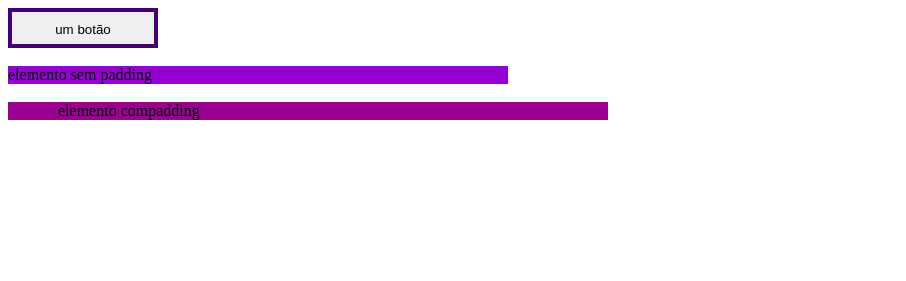
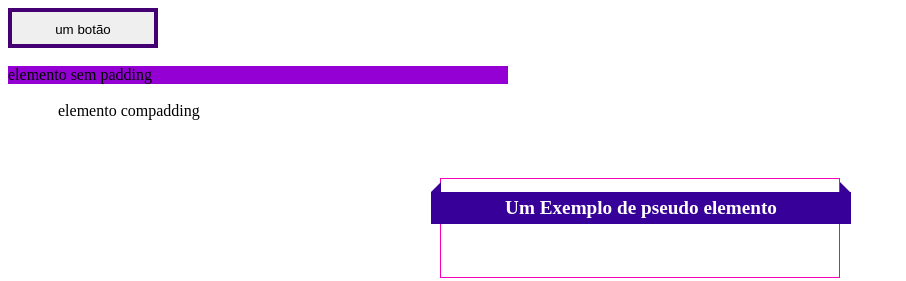
Before and after one commit to Gabsjormungand/revisao, a plain HTML site: page index.html in a window 1280 px wide. Shown: the whole page, without its empty margins (0-906 px from the left). Drawn offline with Linux system fonts and the light colour scheme.

Commit message:
Update de Border color

```diff
--- a/app.css
+++ b/app.css
@@ -3,6 +3,10 @@
     height: 40px;
     padding: 10px ;
     width: 150px;
+}
+
+* {
+    box-sizing: border-box;
 }
 
 .caixa {
@@ -11,7 +15,45 @@
 }
 
 .caixa-com-padding {
-    background-color: rgb(153, 0, 145);
     padding: 0 50px;
     width: 500px;
 }
+
+.faixa {
+    border: 1px solid #f700b9;
+    height: 100px;
+    margin: 40px auto;
+    width: 400px;
+}
+
+.faixa h1{
+    background-color: #360099;
+    color: #FFF;
+    font-size: 1.2em;
+    left: -10px;
+    padding: 5px 0;
+    position: relative;
+    text-align: center;
+    width: 420px;
+    margin-top: 13px;
+}
+
+.faixa h1::before {
+    border-color: transparent #360099 #360099 transparent;
+    border-style: solid;
+    border-width: 5px;
+    content: "";
+    left: 0;
+    position: absolute;
+    top: -10px;
+}
+
+.faixa h1::after {
+    border-color: transparent transparent #360099 #360099;
+    border-style: solid;
+    border-width: 5px;
+    content: "";
+    position: absolute;
+    right: 1px;
+    top: -10px;
+}
--- a/index.html
+++ b/index.html
@@ -13,5 +13,7 @@
     <div class="caixa">elemento sem padding</div>
     <br>
     <div class="caixa-com-padding">elemento compadding</div>
+    <br>
+    <section class="faixa"><h1>Um Exemplo de pseudo elemento</h1></section>
 </body>
 </html>
```
